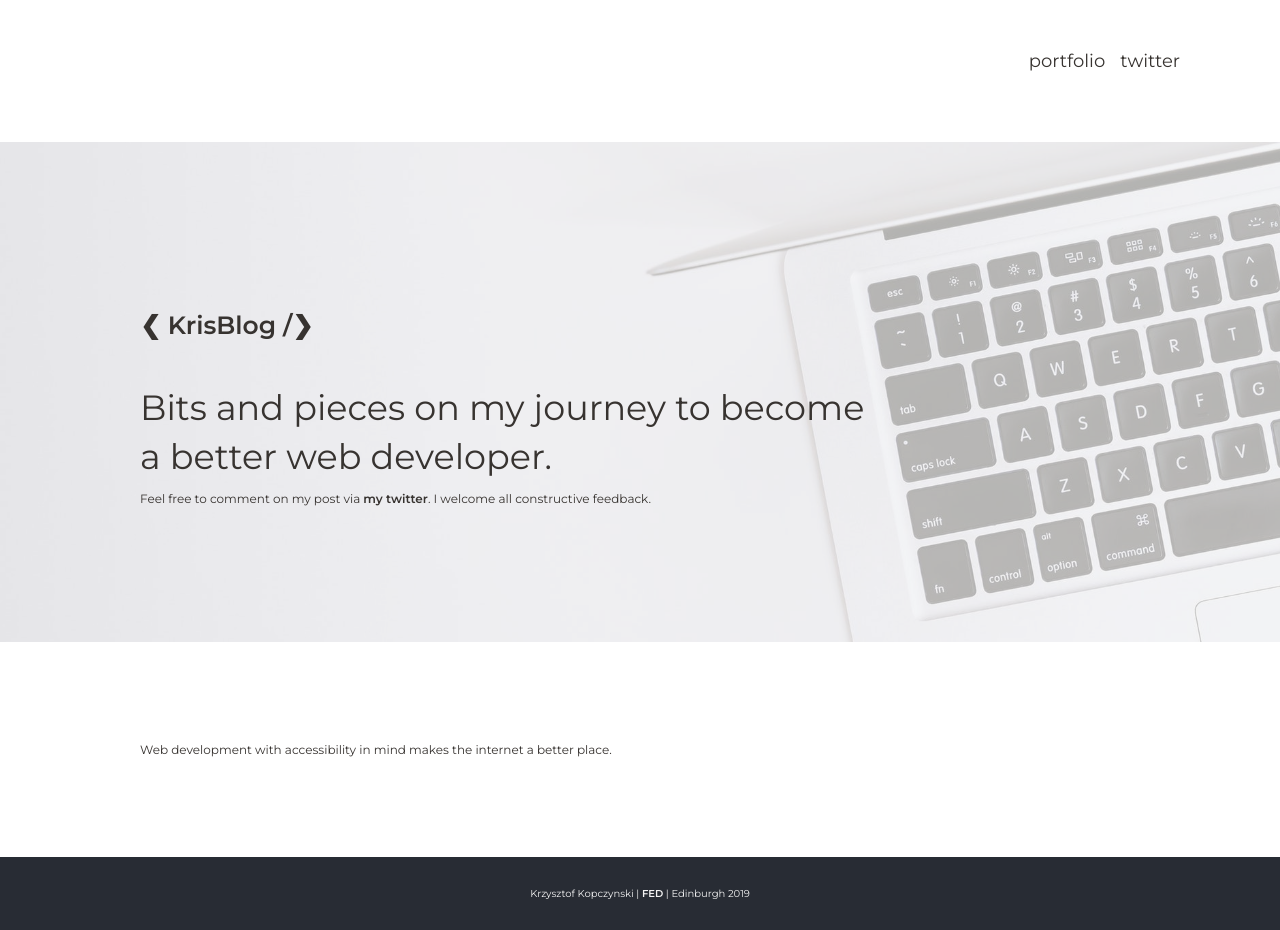
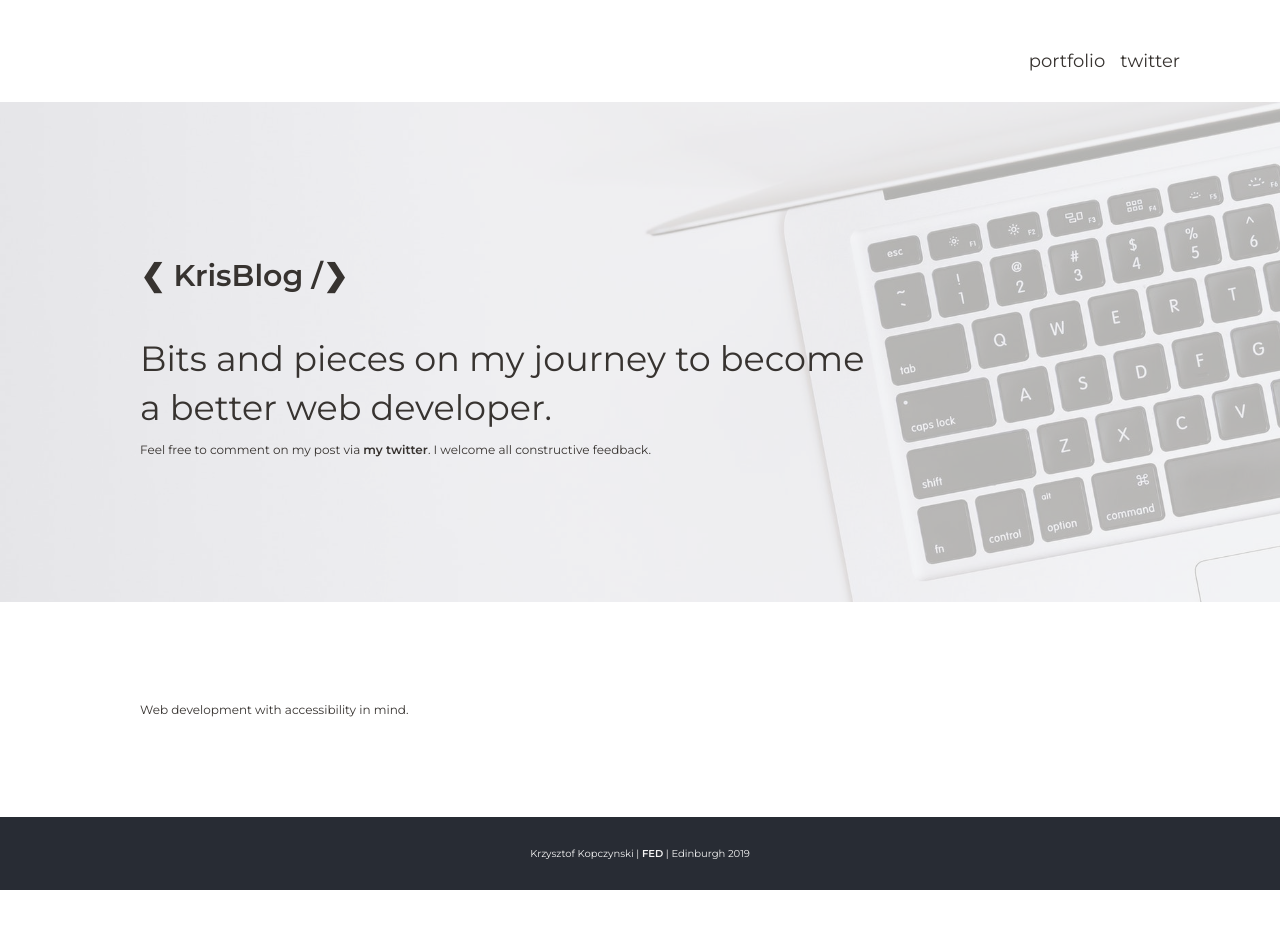
Before and after one commit to k2project/portfolio, a React (Create React App) app: page /blog in a window 1280 px wide. After the commit the page ends 890 px from the top, so only its background shows below. Built offline with nearby package versions, Linux system fonts and the light colour scheme.

Commit message:
post styling

```diff
--- a/src/Blog/Blog.scss
+++ b/src/Blog/Blog.scss
@@ -3,13 +3,15 @@
     min-height: 100vh;
     display: grid;
     grid-template-rows: auto 1fr auto;
+
 }
+
 .BlogPage_accordion{
     height: 50rem;
     background: $color_grey;
     display: grid;
     align-content: center;
-    margin-top: 4rem;
+    // margin-top: 4rem;
     background-image: url('./../media/blog/laptop.jpeg');
     background-size: cover;
     background-position: right top;
@@ -23,3 +25,19 @@
 .BlogPage_body{
     padding: 10rem 0;
 }
+.accordion__blog{
+    font-size: 3rem;
+}
+.accordion__post_date{
+    margin-top: 5rem;
+    margin-bottom: -.5rem;
+}
+.accordion__post_title{
+    font-size: 3rem;
+    line-height: 1.2;
+}
+@include mobile-sm{
+    .Post .accordion__blog{
+        display: none;
+    }
+}
--- a/src/Blog/BlogPage.js
+++ b/src/Blog/BlogPage.js
@@ -4,29 +4,26 @@ import Header from './../components/Header/Header';
 import Footer from './../components/Footer/Footer';
 
 
+import {formatDate} from './posts';
+
 function BlogPage(props) {
     const cls = props.cls? props.cls : '';
+    const styleDiv = {};
+    if(props.post && props.post.image){
+        const bg = require('./../media/blog/'+props.post.image.path);
+        styleDiv.backgroundImage = "url("+bg+")";
+        styleDiv.backgroundPosition = props.post.image.position;
+    }
     return(
         <div className={"BlogPage "+cls}>
             <Header/>
             <div>
-                <div className="BlogPage_accordion">
+                <div className="BlogPage_accordion" style={styleDiv}>
                     <div className="fill"></div>
                     <div className="wrapper">
-                        <p className="p_large"><b> &#10094; KrisBlog &#x2215;&#10095; </b></p>
-
-                        {props.post && <div>
-                            <p className="p_larger">{props.post.title}</p>
-                            <p>{props.post.date}</p>
-                        </div>}
-
-                        {!props.post && <div>
-                            <p className="p_larger">Bits and pieces on my journey to become a better web developer.</p>
-                            <p>Feel free to comment on my post via <a href="https://twitter.com/_k2project" target="_blank" rel="noopener noreferrer">
-                                    <b>my twitter</b>
-                                    <span className="sr-only">external link</span>
-                                </a>. I welcome all constructive feedback.</p>
-                        </div>}
+                        <p className="accordion__blog"><b> &#10094; KrisBlog &#x2215;&#10095; </b></p>
+                        {props.post && <AccordionPost post={props.post}/>}
+                        {!props.post && <AccordionBlog/>}
                     </div>
                 </div>
                 <div className="BlogPage_body">
@@ -39,3 +36,21 @@ function BlogPage(props) {
 }
 
 export default BlogPage;
+
+function AccordionBlog(){
+    return <div>
+        <p className="p_larger">Bits and pieces on my journey to become a better web developer.</p>
+        <p>Feel free to comment on my post via <a href="https://twitter.com/_k2project" target="_blank" rel="noopener noreferrer">
+                <b>my twitter</b>
+                <span className="sr-only">external link</span>
+            </a>. I welcome all constructive feedback.</p>
+    </div>
+}
+function AccordionPost(props){
+    let{title, date} = props.post;
+
+    return<div>
+        <p className="accordion__post_date">{formatDate(date)}</p>
+        <p className="accordion__post_title">{title}</p>
+    </div>
+}
--- a/src/Blog/posts.js
+++ b/src/Blog/posts.js
@@ -5,10 +5,12 @@ const posts=[
     {
         id:'1',
         featured:true,
-        title:'Web development with accessibility in mind makes the internet a better place.',
+        title:'Web development with accessibility in mind.',
         date:'2019-10-24',
-        location:'Edinburgh',
-        image:'post1.jpeg',
+        image:{
+            path:'post1.jpeg',
+            position:'right center '
+        },
     },
 
 
@@ -36,3 +38,9 @@ export function getPostViaURL(location){
     }
     return;
 }
+export function formatDate(date){
+    let _date = new Date(date);
+    const months = ["January", "February", "March","April", "May", "June", "July", "August", "September", "October", "Novemebr", "December"];
+    return  months[(_date.getMonth() + 1)]+" " +_date.getDate() + ", " + _date.getFullYear()
+
+}
```
